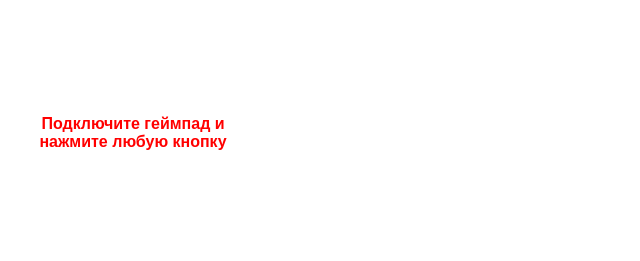
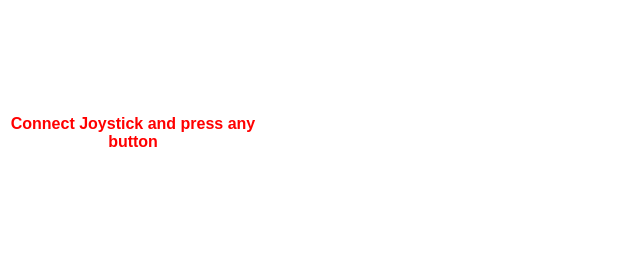
Before and after one commit to andrei-zgirvaci/Stream-SSJ, a plain HTML site: page Rotary/index.html in a window 1280 px wide. Shown: the whole page, without its empty margins (0-640 px from the left). Drawn offline with Linux system fonts and the light colour scheme.

Commit message:
added english documentation and Readme

```diff
--- a/Rotary/index.html
+++ b/Rotary/index.html
@@ -11,7 +11,7 @@
 	    <script type="text/javascript" src="js/Core.js"></script>
 	</head>
 	<body>
-		<div id="log">Подключите геймпад и нажмите любую кнопку</div>
+		<div id="log">Connect Joystick and press any button</div>
 		<canvas id="Rotary" style="display: none;"></canvas>
 	    <!-- Variables -->
 		<var id = "Rotary_var" style="display: none"></var>
```
Also changed, not shown: index.html (+1 -1 lines), README.md, README_RU.md (added), 8 other files.
